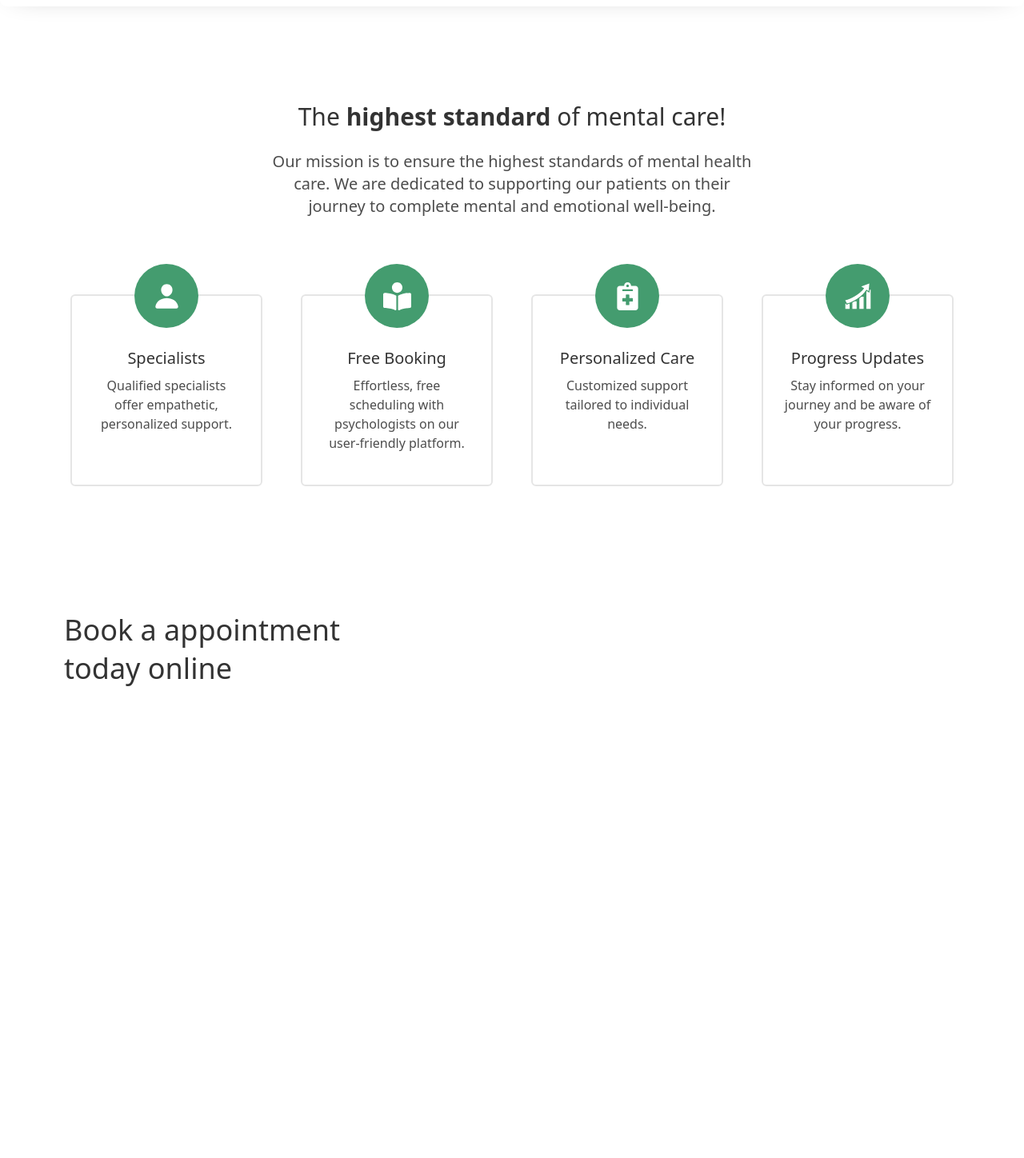
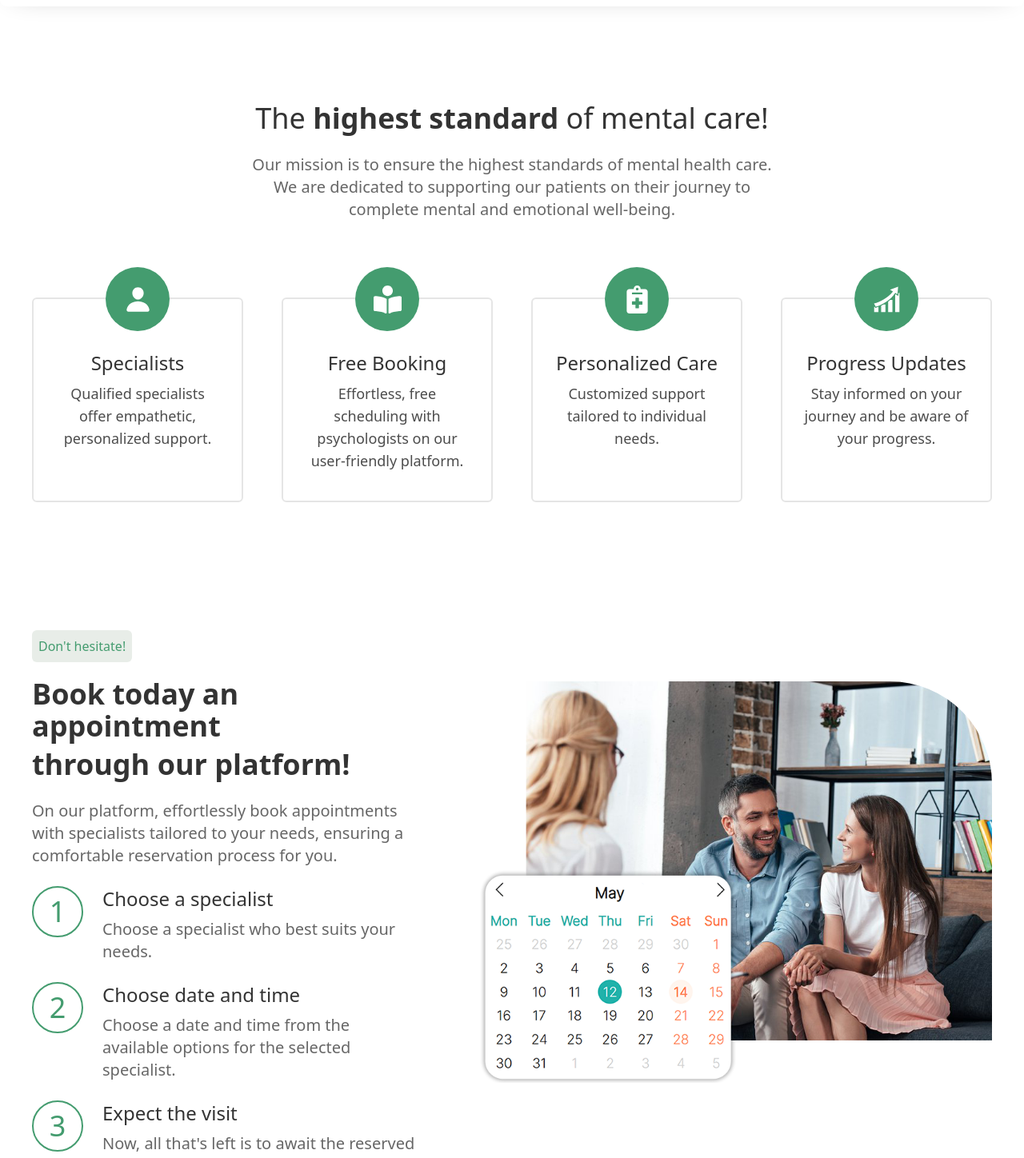
Before and after one commit to mateuszzientek/mental-health-booking-app, a React (Vite) app in the folder react/: page / in a window 1280 px wide. Shown: the part 880-2328 px from the top of the page at 80% size. Before the commit the page ends 2288 px from the top, so only its background shows below. Built offline with nearby package versions, Linux system fonts and the light colour scheme.

Commit message:
Reservation section finished

```diff
--- a/react/src/components/elements/CardHome.tsx
+++ b/react/src/components/elements/CardHome.tsx
@@ -9,13 +9,13 @@ interface CardHomeProps {
 
 export default function CardHome(props: CardHomeProps) {
     return (
-        <div className="relative flex flex-col justify-start items-center w-[15rem] h-[15rem] border-2 border-black/10 rounded-md">
+        <div className="relative flex flex-col justify-start items-center w-[17rem] h-[16rem] border-2 border-black/10 rounded-md">
             <div className="flex justify-center items-center absolute -top-10 w-[5rem] h-[5rem] bg-primary rounded-full">
                 {props.icon}
             </div>
 
-            <p className="text-xl text-black/80 font-medium mt-16">{props.header}</p>
-            <p className="text-center w-[80%] text-black/70 mt-2">{props.text}</p>
+            <p className="text-2xl text-black/80 font-medium mt-16">{props.header}</p>
+            <p className="text-center text-lg w-[80%] text-black/70 mt-2">{props.text}</p>
         </div>
     );
 }
--- /dev/null
+++ b/react/src/components/elements/CircleReservation.tsx
@@ -0,0 +1,20 @@
+interface CircleReservationProps {
+    header: string,
+    text: string,
+    number: string
+}
+
+export default function CircleReservation(props: CircleReservationProps) {
+    return (
+        <div className="flex space-x-6 ">
+            <div className="flex justify-center items-center w-[4rem] h-[4rem] rounded-full border-2 border-primary flex-shrink-0">
+                <p className="text-primary text-4xl">{props.number}</p>
+            </div>
+            <div className="flex-col">
+                <p className="font-medium text-black/80 text-2xl">{props.header}</p>
+                <p className=" text-black/60 text-xl mt-2">{props.text}</p>
+
+            </div>
+        </div>
+    );
+}
--- a/react/src/components/sections/HeadlineCards.tsx
+++ b/react/src/components/sections/HeadlineCards.tsx
@@ -6,20 +6,21 @@ import { GiProgression } from "react-icons/gi";
 
 export default function HeadlineCards() {
     return (
-
-        <div className="flex flex-col justify-center items-center z-10 m-40 ">
-            <p className="text-3xl text-black/80">The <span className="font-bold">highest standard</span> of mental care!</p>
-            <p className="text-xl text-black/70 w-[38rem] text-center mt-6">Our mission is to ensure the highest standards of mental health care.
-                We are dedicated to supporting our patients on their journey to complete mental and emotional well-being.</p>
-
-            <div className="flex items-center space-x-12 mt-24">
+        <>
+            <div className="flex flex-col justify-center items-center z-10 mt-40 w-[75rem] mx-auto">
+                <h2 className="text-4xl text-black/80">The <span className="font-bold">highest standard</span> of mental care!</h2>
+                <p className="text-xl text-black/60 w-[42rem] text-center mt-6">Our mission is to ensure the highest standards of mental health care.
+                    We are dedicated to supporting our patients on their journey to complete mental and emotional well-being.</p>
+            </div>
+            <div className="flex justify-between items-center space-x-12 mt-24 w-[75rem] mx-auto">
                 <CardHome header="Specialists" text="Qualified specialists offer empathetic, personalized support." icon={<IoPerson color="white" size={35} />} />
                 <CardHome header="Free Booking" text="Effortless, free scheduling with psychologists on our user-friendly platform." icon={<FaBookReader color="white" size={35} />} />
                 <CardHome header="Personalized Care" text="Customized support tailored to individual needs." icon={<FaNotesMedical color="white" size={35} />} />
                 <CardHome header="Progress Updates" text="Stay informed on your journey and be aware of your progress." icon={<GiProgression color="white" size={35} />} />
 
             </div>
-        </div>
+
+        </>
 
 
     );
--- a/react/src/components/sections/ReservationSection.tsx
+++ b/react/src/components/sections/ReservationSection.tsx
@@ -1,10 +1,37 @@
-
+import CircleReservation from "../elements/CircleReservation";
+import couple from "../../assets/images/couple.png"
+import { LazyLoadImage } from 'react-lazy-load-image-component';
+import "react-lazy-load-image-component/src/effects/blur.css";
 
 export default function ReservationSection() {
     return (
-        <div className=" h-[40rem] w-[70rem] mx-auto font-medium text-black/80">
-            <p className="text-4xl pb-2">Book a appointment</p>
-            <p className="text-4xl ">today online</p>
-        </div>
+        <div className="flex items-start justify-between  w-[75rem] mx-auto  mt-40 pb-40">
+            <div>
+                <div className=" bg-secondary items-center px-2 rounded-md inline-flex h-[2.5rem] mb-3">
+                    <p className="text-primary font-medium">Don't hesitate!</p>
+
+                </div>
+
+                <div>
+                    <h2 className="text-4xl font-bold text-black/80 pb-2 mt-2 max-w-[30rem]">Book today an appointment</h2>
+                    <h2 className="text-4xl font-bold text-black/80 max-w-[30rem] ">through our platform!</h2>
+
+                    <p className="text-xl  text-black/60 max-w-[30rem] mt-6">On our platform, effortlessly book appointments with specialists tailored to your needs, ensuring a comfortable reservation process for you.</p>
+                </div>
+
+                <div className="flex-col mt-6 space-y-6 max-w-[30rem]">
+                    <CircleReservation number="1" header="Choose a specialist" text="Choose a specialist who best suits your needs." />
+                    <CircleReservation number="2" header="Choose date and time" text="Choose a date and time from the available options for the selected specialist." />
+                    <CircleReservation number="3" header="Expect the visit" text="Now, all that's left is to await the reserved appointment." />
+                </div>
+            </div>
+
+            <LazyLoadImage
+                src={couple}
+                alt="Photo of couple"
+                effect="blur"
+                className="w-[40rem] rounded-tr-[8rem] mt-16"
+            />
+        </div >
     );
 }
--- /dev/null
+++ b/react/src/components/sections/SpecialistSection.tsx
@@ -0,0 +1,9 @@
+
+
+export default function SpecialistSection() {
+    return (
+        <>
+
+        </>
+    );
+}
--- a/react/src/views/Home.tsx
+++ b/react/src/views/Home.tsx
@@ -2,6 +2,7 @@ import Navbar from "../components/sections/Navbar";
 import MainHome from "../components/sections/MainHome";
 import HeadlineCards from "../components/sections/HeadlineCards";
 import ReservationSection from "../components/sections/ReservationSection";
+import SpecialistSection from "../components/sections/SpecialistSection";
 
 export default function Home() {
     return (
@@ -10,6 +11,7 @@ export default function Home() {
             <MainHome />
             <HeadlineCards />
             <ReservationSection />
+            <SpecialistSection />
         </>
     );
 }
```
Also changed, not shown: react/src/assets/images/couple.png (added).
